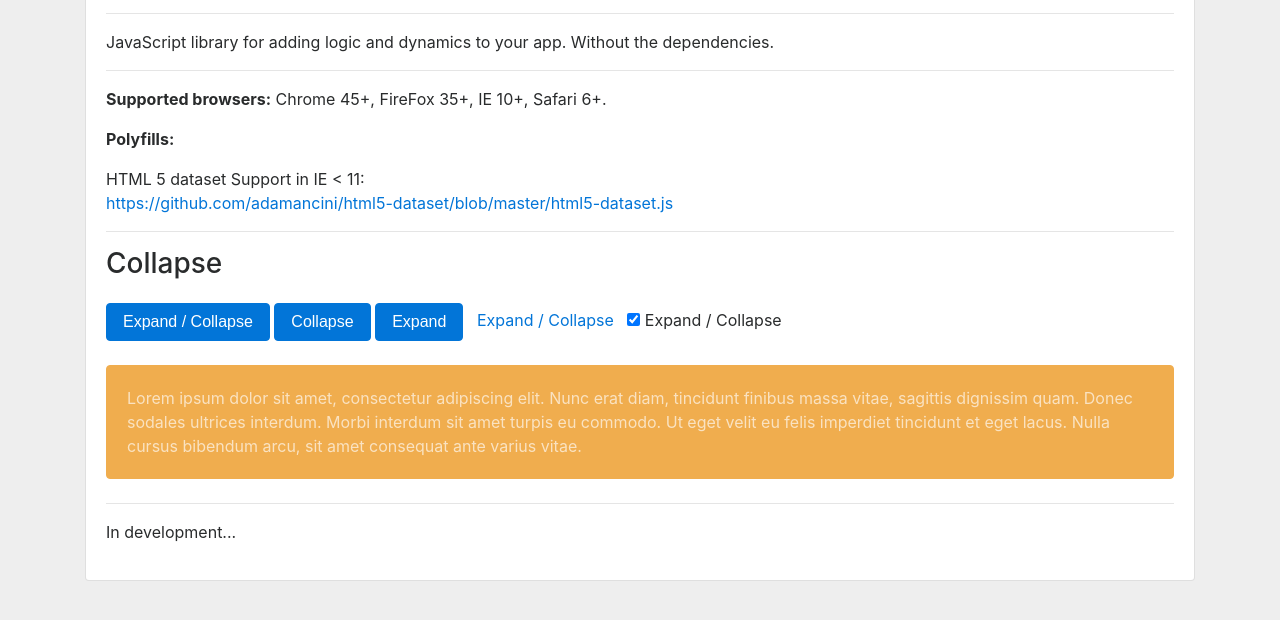
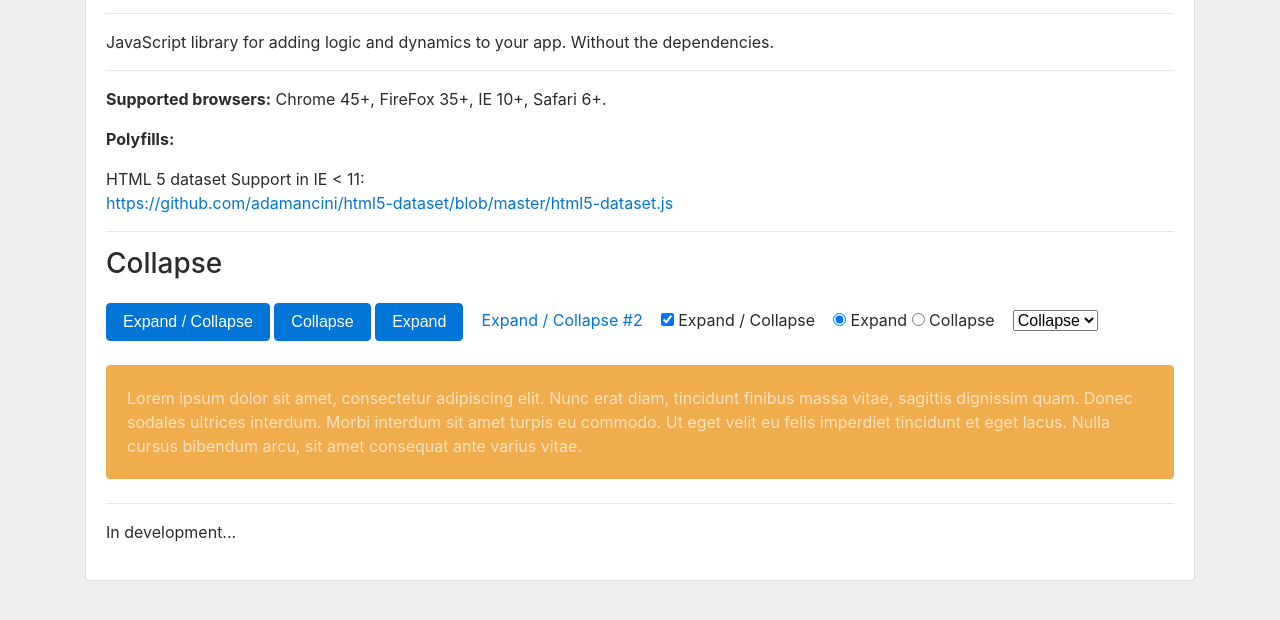
Before and after one commit to andchir/logicjs, a plain HTML site: page index.html in a window 1280 px wide. Shown: the part 120-740 px from the top of the page. Drawn offline with nearby package versions, Linux system fonts and the light colour scheme.

Commit message:
Added select

```diff
--- a/index.html
+++ b/index.html
@@ -71,23 +71,47 @@
                         Expand
                     </button>
 
-                    &nbsp;
+                    &nbsp;&nbsp;
 
-                    <a href="#" data-toggle="collapse" data-collapse-target="#collapseExample">
-                        Expand / Collapse
+                    <a href="#" data-toggle="collapse" data-collapse-target="#collapseExample2">
+                        Expand / Collapse #2
                     </a>
 
-                    &nbsp;
+                    &nbsp;&nbsp;
 
                     <label>
-                        <input type="checkbox" name="collapse" value="1" data-toggle="collapse" data-collapse-target="#collapseExample" checked>
+                        <input type="checkbox" name="collapse_chk" value="1" data-toggle="collapse" data-collapse-target="#collapseExample" checked>
                         Expand / Collapse
                     </label>
 
+                    &nbsp;&nbsp;
+
+                    <label>
+                        <input type="radio" name="collapse_radio" value="1" data-toggle="collapse" data-collapse-target="#collapseExample" data-collapse-action="expand" checked>
+                        Expand
+                    </label>
+                    <label>
+                        <input type="radio" name="collapse_radio" value="2" data-toggle="collapse" data-collapse-target="#collapseExample" data-collapse-action="collapse">
+                        Collapse
+                    </label>
+
+                    &nbsp;&nbsp;
+
+                    <select name="collapse_select" data-toggle="collapse" data-collapse-target="#collapseExample">
+                        <option value="1">Collapse</option>
+                        <option value="2">Expand</option>
+                    </select>
+
                 </div>
 
-                <div id="collapseExample">
+                <div class="mb-3" id="collapseExample">
                     <div class="card card-block card-inverse card-warning">
+                        Lorem ipsum dolor sit amet, consectetur adipiscing elit. Nunc erat diam, tincidunt finibus massa vitae, sagittis dignissim quam. Donec sodales ultrices interdum. Morbi interdum sit amet turpis eu commodo. Ut eget velit eu felis imperdiet tincidunt et eget lacus. Nulla cursus bibendum arcu, sit amet consequat ante varius vitae.
+                    </div>
+                </div>
+
+                <div class="mb-3" id="collapseExample2" style="display: none;">
+                    <div class="card card-block card-inverse card-success">
                         Lorem ipsum dolor sit amet, consectetur adipiscing elit. Nunc erat diam, tincidunt finibus massa vitae, sagittis dignissim quam. Donec sodales ultrices interdum. Morbi interdum sit amet turpis eu commodo. Ut eget velit eu felis imperdiet tincidunt et eget lacus. Nulla cursus bibendum arcu, sit amet consequat ante varius vitae.
                     </div>
                 </div>
```
